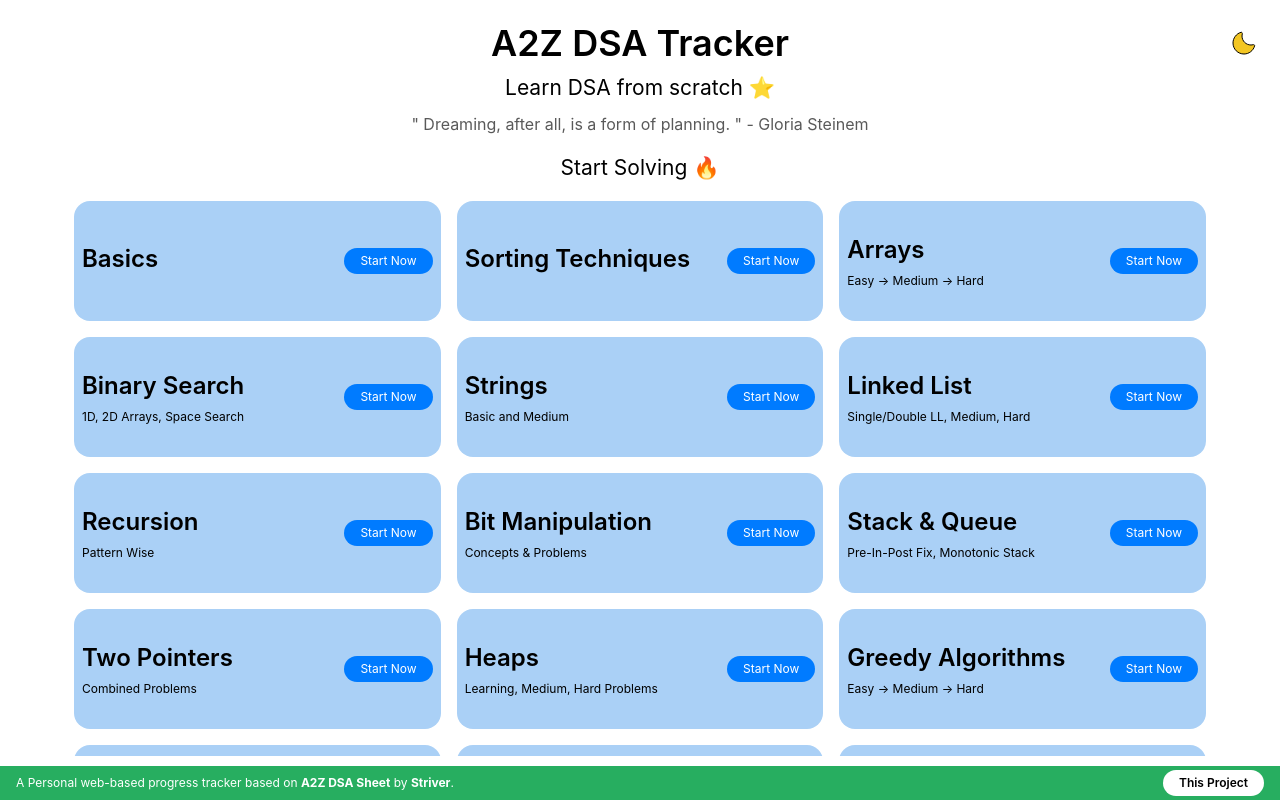
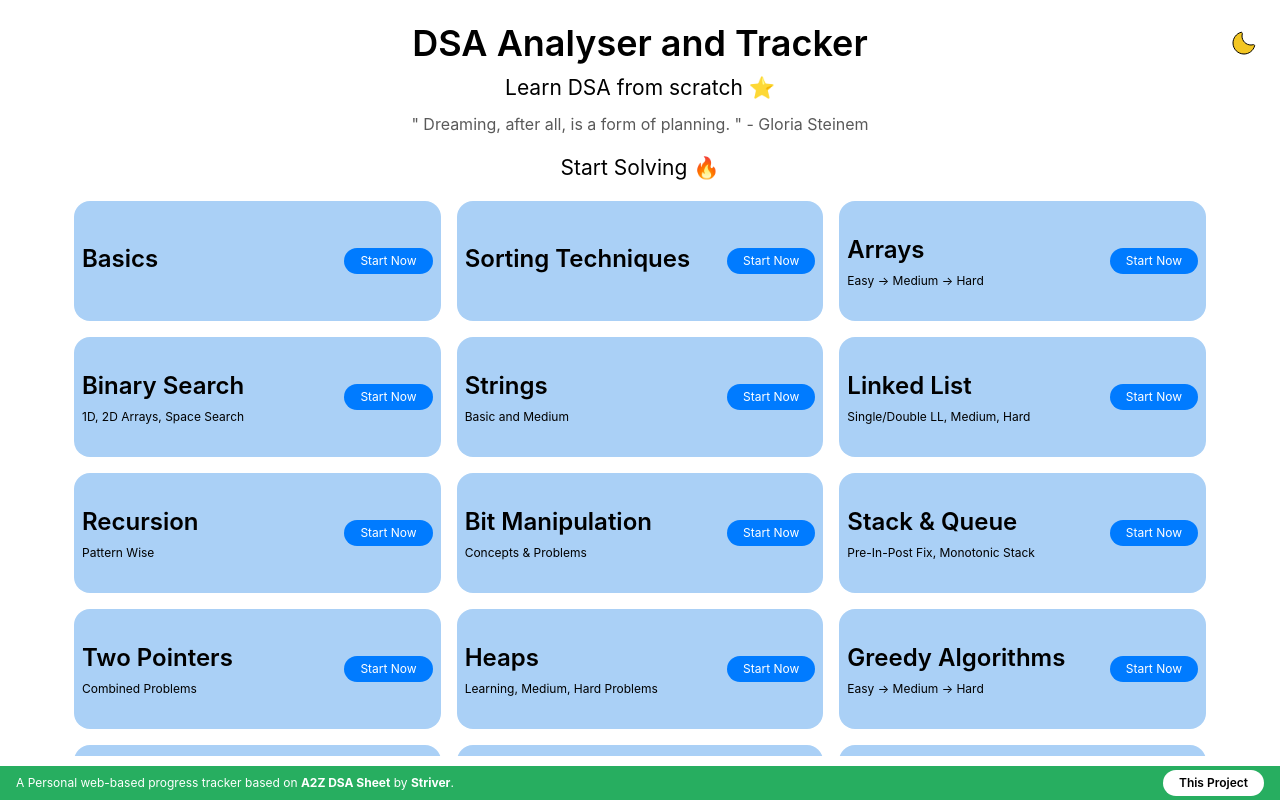
Before and after one commit to kulprb/DSA-analyzer-and-tracker, a React (Vite) app: page / in a window 1280 px wide. Built offline with nearby package versions, Linux system fonts and the light colour scheme.

Commit message:
Headings.jsx

```diff
--- a/src/components/header/Headings.jsx
+++ b/src/components/header/Headings.jsx
@@ -3,7 +3,7 @@
 import { DarkModeToggle } from '../icons/ProjectIcons.jsx'
 
 const Headings = ({ data, setData }) => {
-    const heading = 'A2Z DSA Tracker'
+    const heading = 'DSA Analyser and Tracker'
     const isDarkMode = data.data.header.darkMode
     return (
         <Flex
```
